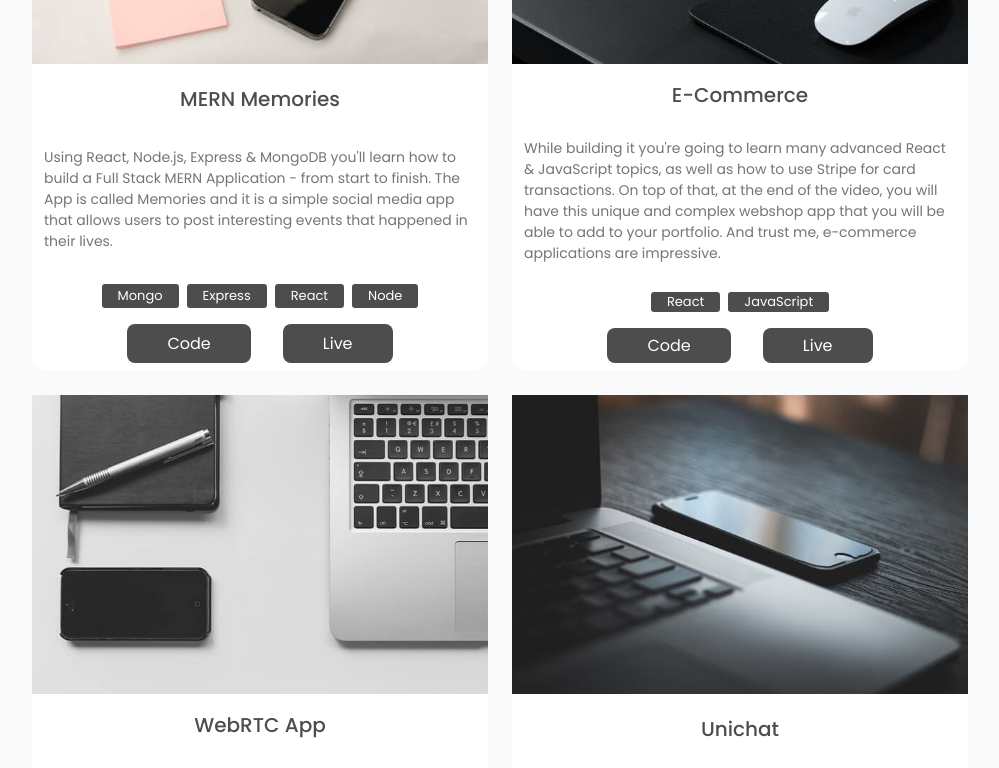
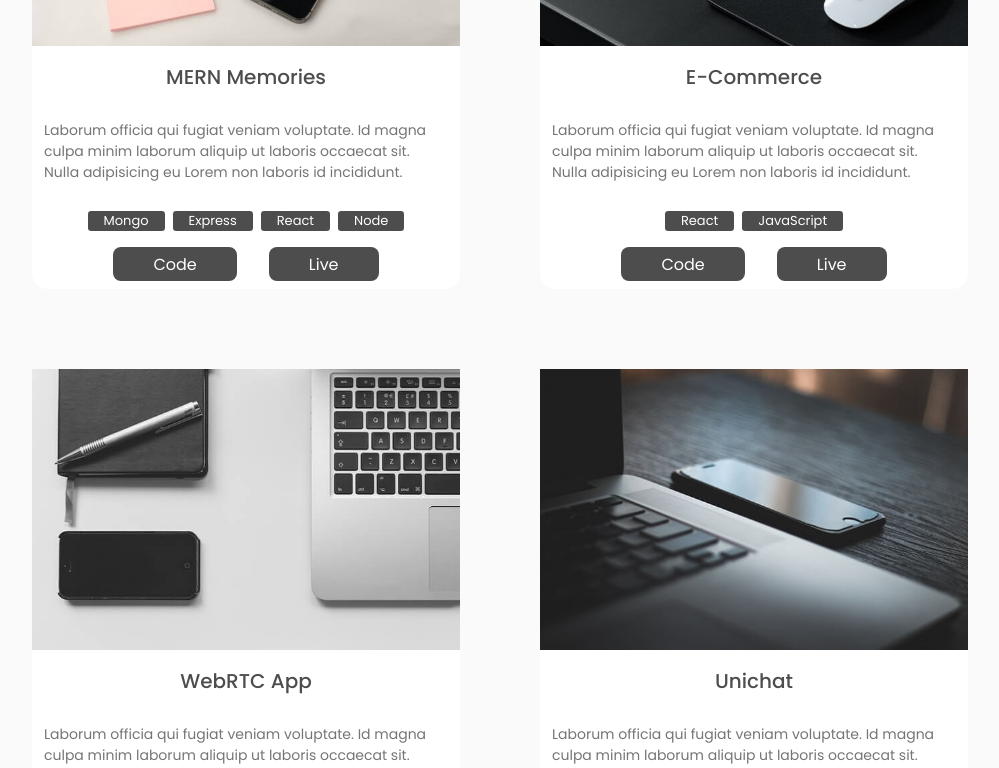
Before and after one commit to MZHussain0/MZH-portfolio, a React (Vite) app: page / in a window 1280 px wide. Shown: the part 2340-3108 px from the top of the page, without its empty margins (140-1139 px from the left). Built offline with nearby package versions, Linux system fonts and the light colour scheme.

Commit message:
minor Changes to portfolio section

```diff
--- a/src/components/Portfolio/Portfolio.css
+++ b/src/components/Portfolio/Portfolio.css
@@ -1,7 +1,8 @@
 .portfolio__container {
   grid-template-columns: repeat(2, 1fr);
+  grid-gap: 5rem;
   padding: 1rem;
-  border-radius: 2rem;
+  border-radius: 5rem;
 }
 
 .portfolio__content {
--- a/src/components/constants/constants.js
+++ b/src/components/constants/constants.js
@@ -7,7 +7,7 @@ export const projects = [
   {
     title: "MERN Memories",
     description:
-      "Using React, Node.js, Express & MongoDB you'll learn how to build a Full Stack MERN Application - from start to finish. The App is called Memories and it is a simple social media app that allows users to post interesting events that happened in their lives.",
+      "Laborum officia qui fugiat veniam voluptate. Id magna culpa minim laborum aliquip ut laboris occaecat sit. Nulla adipisicing eu Lorem non laboris id incididunt.",
     image: p1,
     tags: ["Mongo", "Express", "React", "Node"],
     source: "https://google.com",
@@ -17,7 +17,7 @@ export const projects = [
   {
     title: "E-Commerce",
     description:
-      "While building it you're going to learn many advanced React & JavaScript topics, as well as how to use Stripe for card transactions. On top of that, at the end of the video, you will have this unique and complex webshop app that you will be able to add to your portfolio. And trust me, e-commerce applications are impressive.",
+      "Laborum officia qui fugiat veniam voluptate. Id magna culpa minim laborum aliquip ut laboris occaecat sit. Nulla adipisicing eu Lorem non laboris id incididunt.",
     image: p2,
     tags: ["React", "JavaScript"],
     source: "https://google.com",
@@ -27,7 +27,7 @@ export const projects = [
   {
     title: "WebRTC App",
     description:
-      "This is a code repository for the corresponding YouTube video. In this tutorial, we're going to build and deploy a React Video Chat Application using WebRTC.",
+      "Laborum officia qui fugiat veniam voluptate. Id magna culpa minim laborum aliquip ut laboris occaecat sit. Nulla adipisicing eu Lorem non laboris id incididunt.",
     image: p3,
     tags: ["React", "WebRTC"],
     source: "https://google.com",
@@ -37,7 +37,7 @@ export const projects = [
   {
     title: "Unichat",
     description:
-      "This is a code repository for the corresponding video tutorial. In this video, we will create a full Realtime Chat Application",
+      "Laborum officia qui fugiat veniam voluptate. Id magna culpa minim laborum aliquip ut laboris occaecat sit. Nulla adipisicing eu Lorem non laboris id incididunt.",
     image: p4,
     tags: ["React", "ChatEngine", "Firebase"],
     source: "https://google.com",
```
